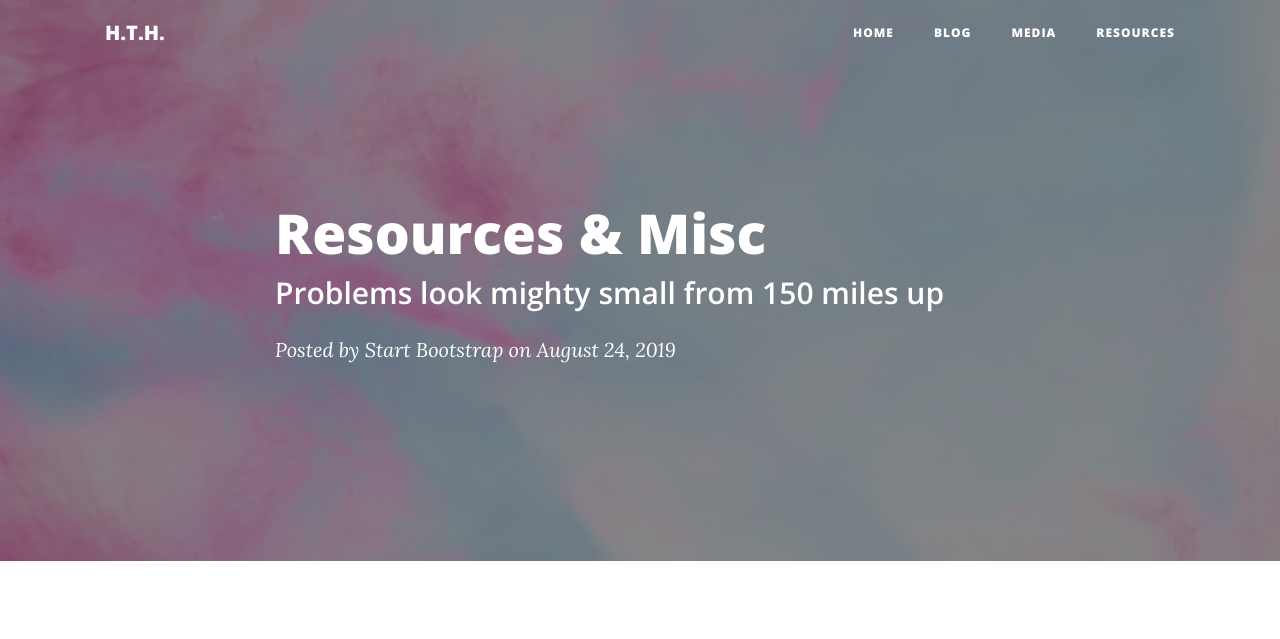
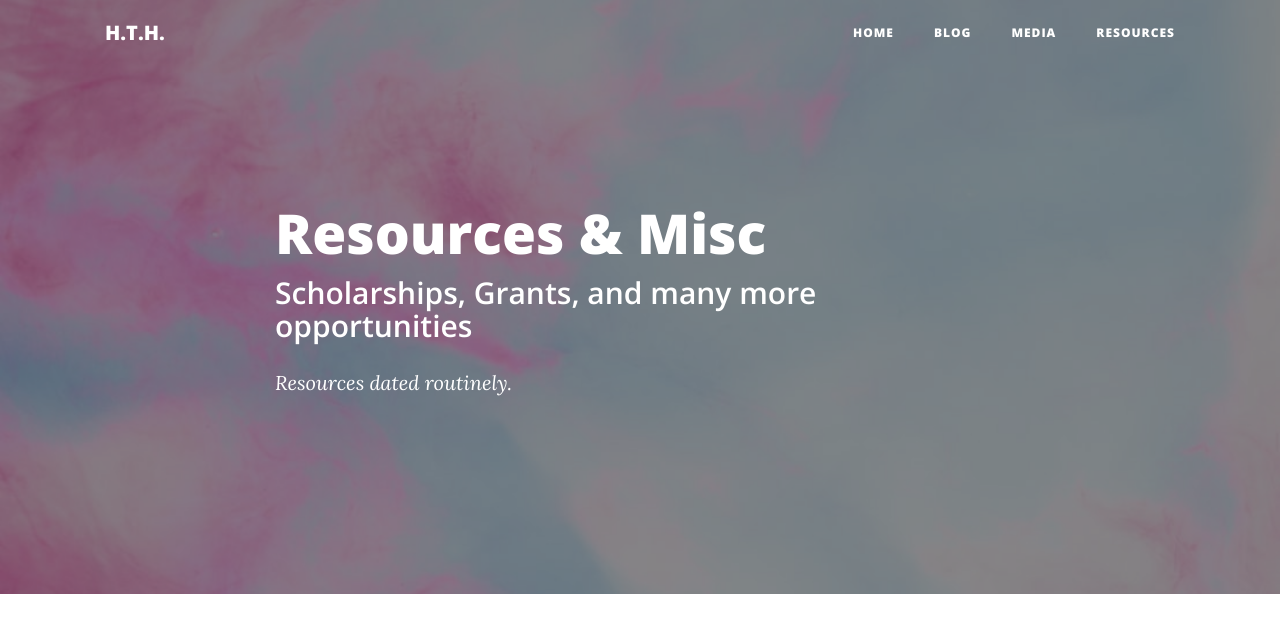
Before and after one commit to annajt178/HTH, a website: page resources.html in a window 1280 px wide. Shown: the top 639 px of the page. Drawn offline with nearby package versions, Linux system fonts and the light colour scheme.

Commit message:
Update resources.html

```diff
--- a/resources.html
+++ b/resources.html
@@ -60,10 +60,9 @@
         <div class="col-lg-8 col-md-10 mx-auto">
           <div class="post-heading">
             <h1>Resources & Misc</h1>
-            <h2 class="subheading">Problems look mighty small from 150 miles up</h2>
-            <span class="meta">Posted by
-              <a href="#">Start Bootstrap</a>
-              on August 24, 2019</span>
+            <h2 class="subheading">Scholarships, Grants, and many more opportunities</h2>
+            <span class="meta">Resources dated routinely.
+            </span>
           </div>
         </div>
       </div>
```
